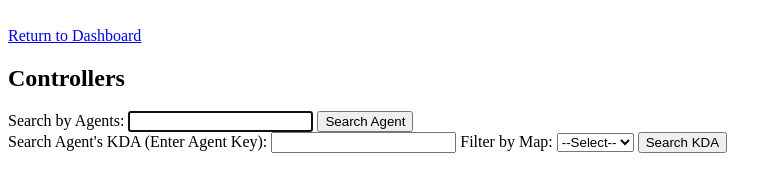
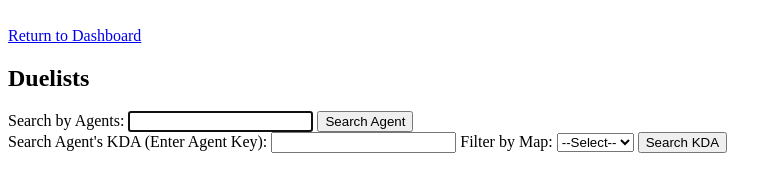
Before and after one commit to sreedavemuri/CSE111Project, a Flask app: page /duelist in a window 1280 px wide. Shown: the part 104-275 px from the top of the page, without its empty margins (0-782 px from the left). Run offline with Flask 2, Linux system fonts and the light colour scheme; some libraries are stand-ins or nearby versions.

Commit message:
duelist change

```diff
--- a/templates/duelist.html
+++ b/templates/duelist.html
@@ -26,7 +26,7 @@
 <body>
     <h1 class="header">Valorant</h1>
     <a href="{{'roles'}}">Return to Dashboard</a>
-    <h2>Controllers</h2>
+    <h2>Duelists</h2>
 
     <form method = "POST">
         Search by Agents:
```
